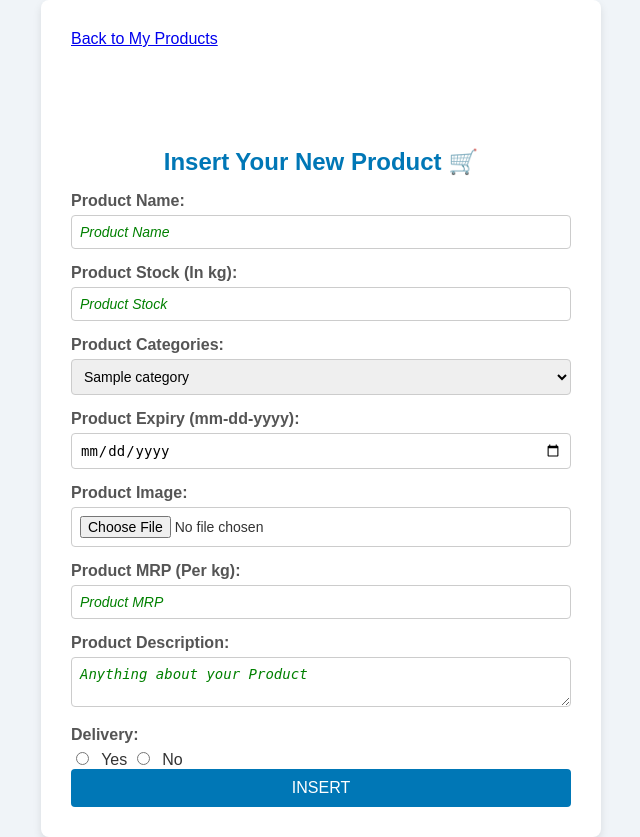
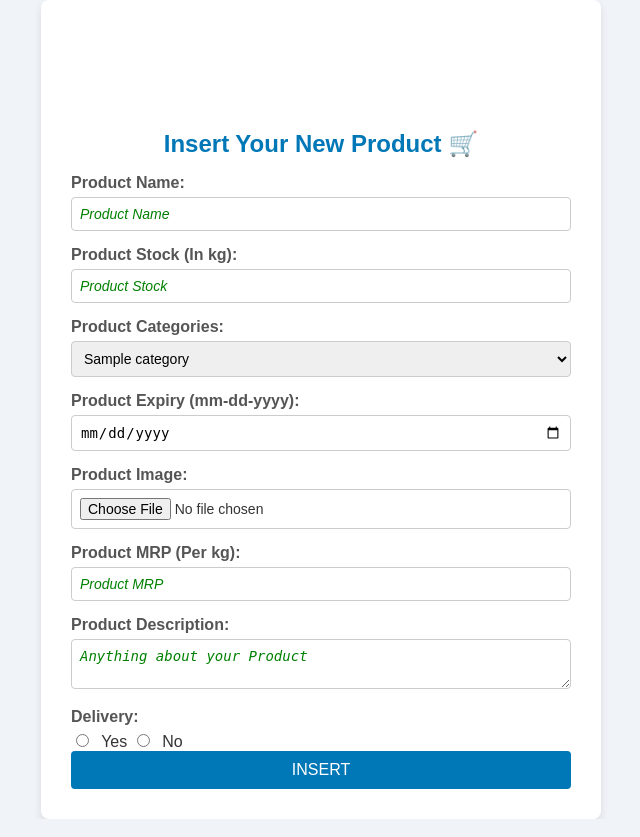
Before and after one commit to Pal1726/agriculture, a Flask app: template templates/add_product.html in a window 1280 px wide. Shown: the whole page, without its empty margins (319-959 px from the left). Run offline with Flask 3, Linux system fonts and the light colour scheme; the template is opened without the code that fills it: most values are stand-ins (such as "Sample title", 1, 10 or a date in 2020).

Commit message:
modified

```diff
--- a/templates/add_product.html
+++ b/templates/add_product.html
@@ -26,7 +26,7 @@
         {% endwith %}
 
 
-    <a href="{{ url_for('my_products') }}">Back to My Products</a>
+    <!-- <a href="{{ url_for('my_products') }}">Back to My Products</a> -->
 
     <h1>Insert Your New Product 🛒</h1>
 
```
